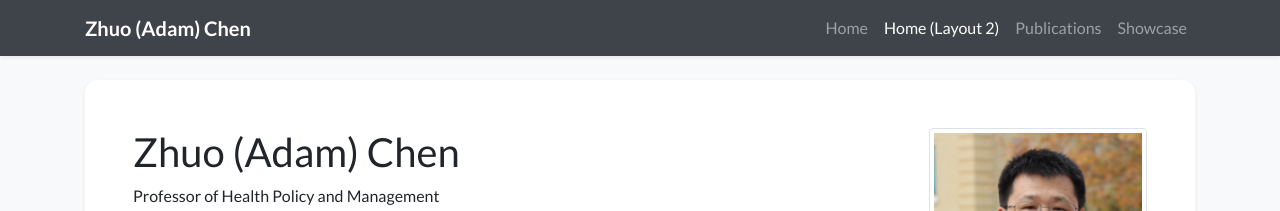
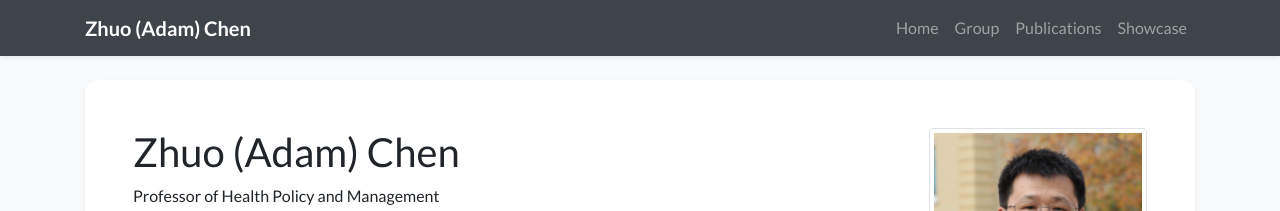
Before and after one commit to adamchen2025/adamchen2025.github.io, a Jekyll site: the page built from index.html, in a window 1280 px wide. Shown: the top 211 px of the page. Built offline with Jekyll 4.4.1, drawn with Linux system fonts in a browser that asks for light colours; nearby versions of some CDN libraries; a style sheet for code colours, icons or effects is not loaded.

Commit message:
Update navigation structure in navigation.yml

```diff
--- a/_data/navigation.yml
+++ b/_data/navigation.yml
@@ -3,8 +3,8 @@ pages:
 #       For example, the `navbar_title` field in `showcase.html` is "Showcase" and the `name` field here should also be "Showcase"
 - name: Home
   url: /
-- name: Home (Layout 2)
-  url: /index_layout2
+- name: Group
+  url: /group
 - name: Publications
   url: /publications
 - name: Showcase
```
